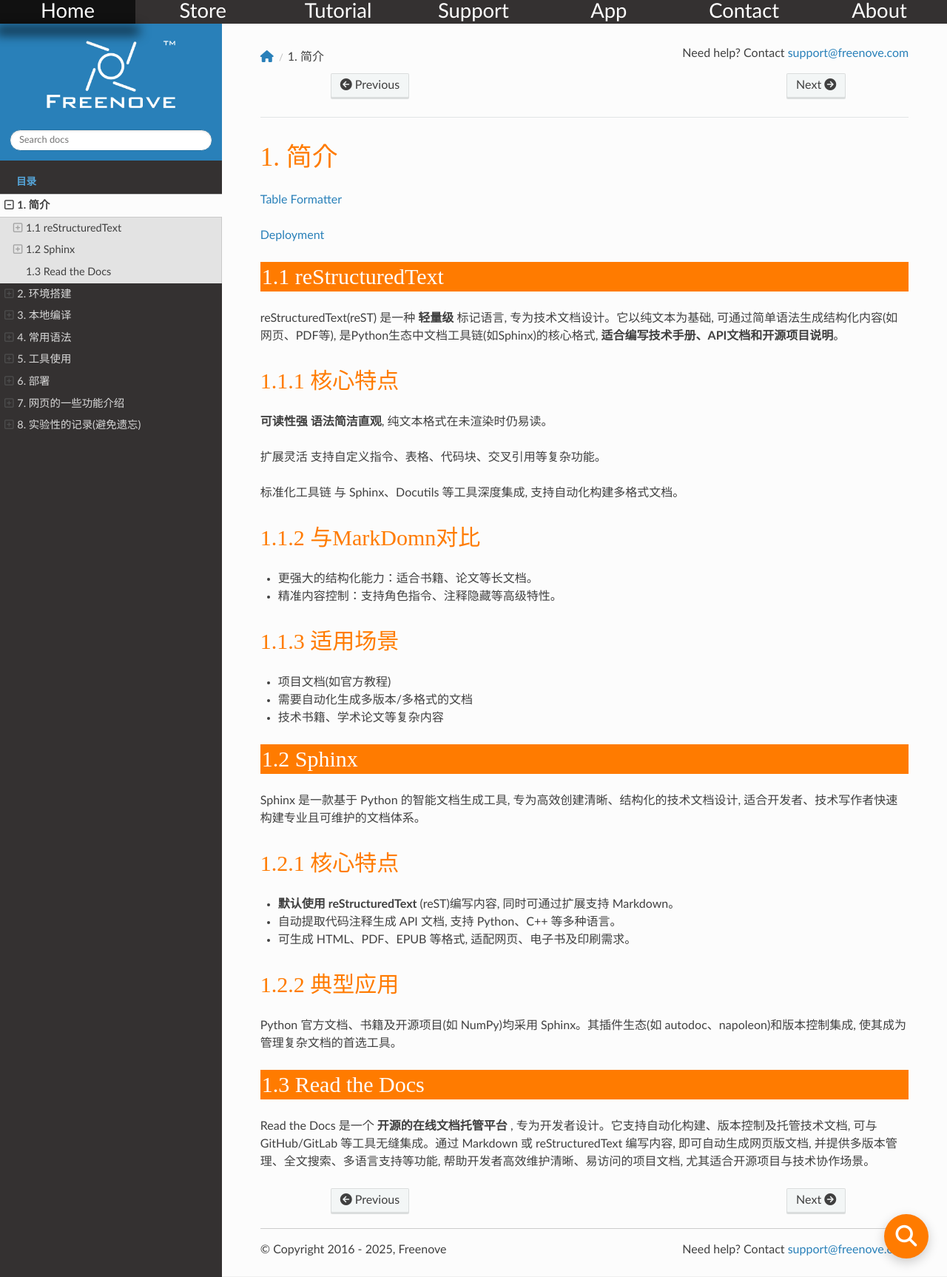
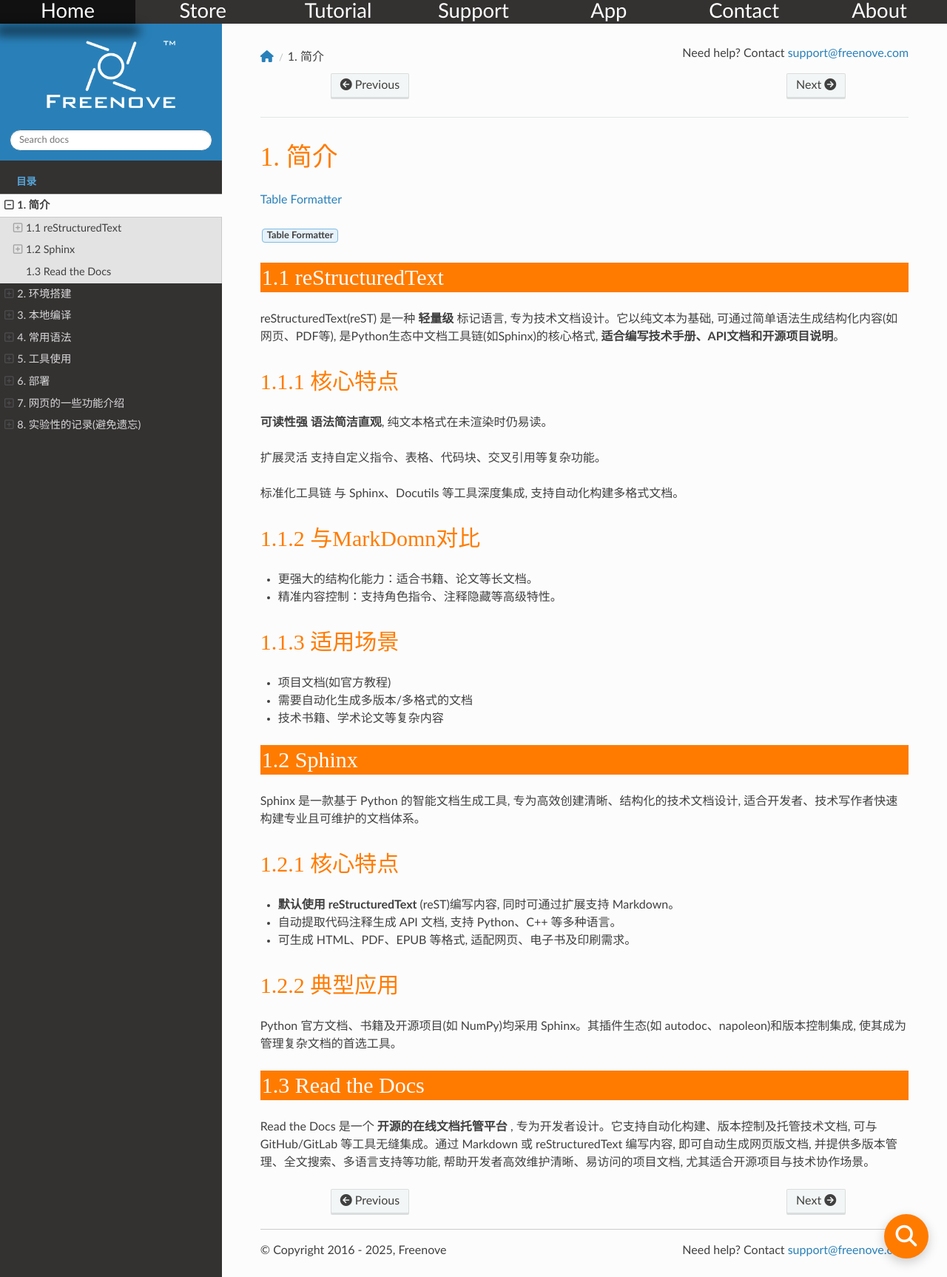
Before and after one commit to Vegetable-SYC/Freenove_Sphinx_Rst, a Sphinx documentation site: the page built from docs/source/Freenove_Sphinx_Rst/codes/tutorial/Introduction.rst, in a window 1280 px wide. Shown: the whole page at 74% size. Built offline with Sphinx 7.4.7 and the Read the Docs theme 3.1.0, drawn with Linux system fonts in a browser that asks for light colours.

Commit message:
Update Introduction.rst

```diff
--- a/docs/source/Freenove_Sphinx_Rst/codes/tutorial/Introduction.rst
+++ b/docs/source/Freenove_Sphinx_Rst/codes/tutorial/Introduction.rst
@@ -4,7 +4,9 @@
 
 :ref:`freenove_sphinx_rst/codes/tutorial/tools:table formatter`
 
-:doc:`Deployment</Freenove_Sphinx_Rst/codes/tutorial/deployment>`
+.. :doc:`Deployment </Tools>`
+
+:guilabel:`Table Formatter`
 
 1.1 reStructuredText
 ****************************************************
```
